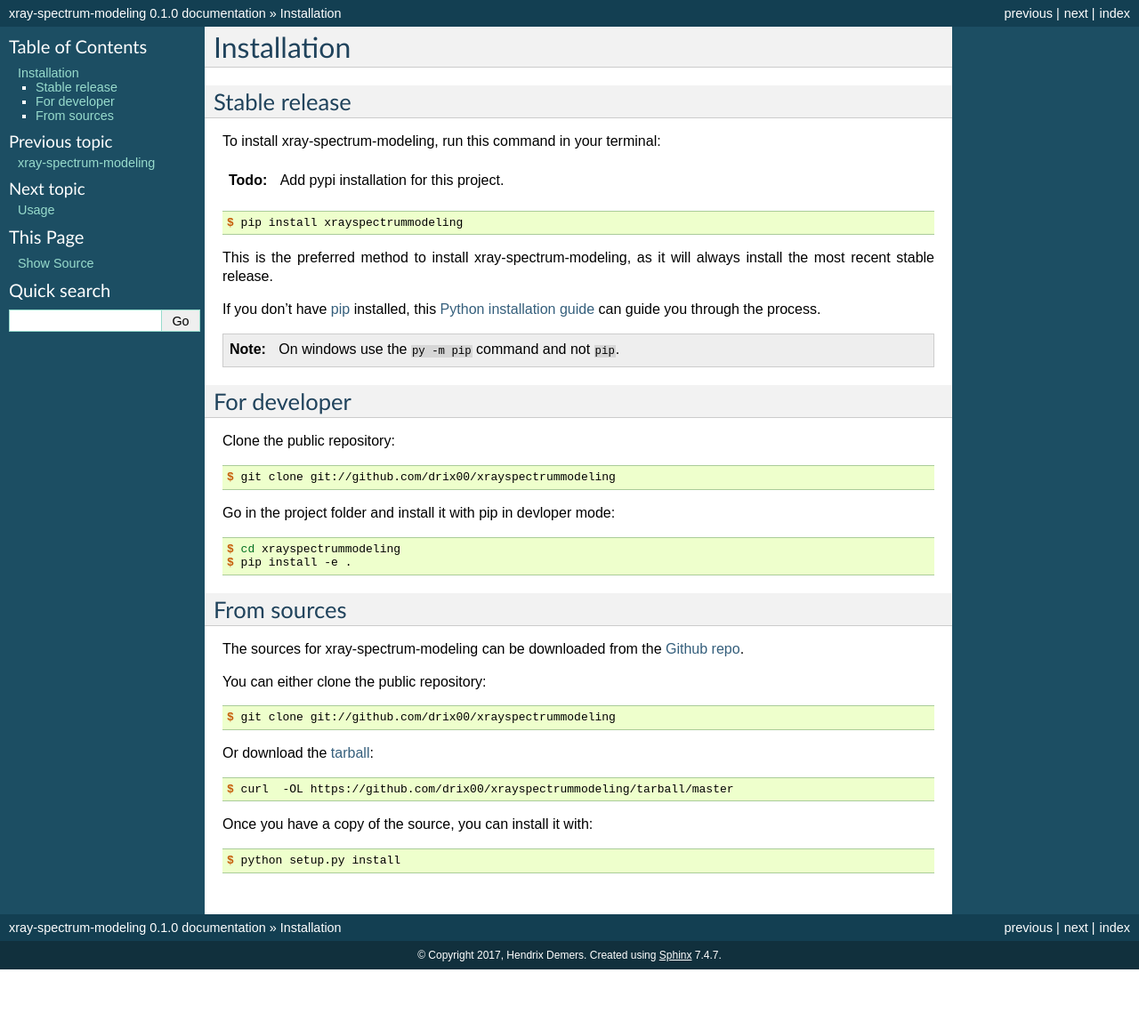
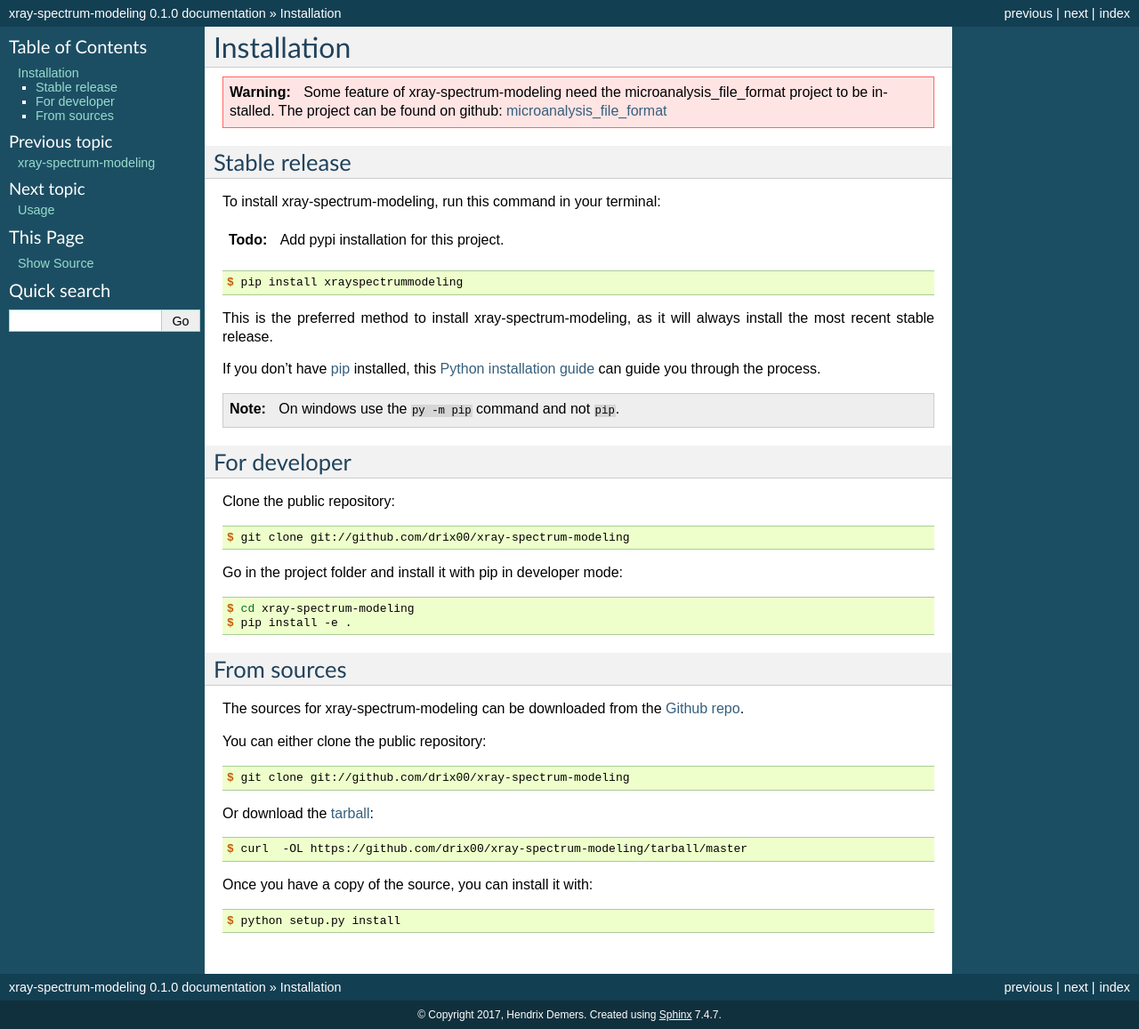
Before and after one commit to drix00/xray-spectrum-modeling, a Sphinx documentation site: the page built from docs/installation.rst, in a window 1280 px wide. Shown: the whole page at 89% size. Built offline with Sphinx 7.4.7, drawn with Linux system fonts in a browser that asks for light colours; before the commit the page ends 1090 px from its top, so only the background shows below that.

Commit message:
Update documentation to indicate that the project need microanalysis_file_format project.

```diff
--- a/docs/installation.rst
+++ b/docs/installation.rst
@@ -4,6 +4,11 @@
 Installation
 ============
 
+
+.. warning::
+
+    Some feature of xray-spectrum-modeling need the microanalysis_file_format project to be installed.
+    The project can be found on github: `microanalysis_file_format <https://github.com/drix00/microanalysis_file_format>`_
 
 Stable release
 --------------
@@ -35,13 +40,13 @@ Clone the public repository:
 
 .. code-block:: console
 
-    $ git clone git://github.com/drix00/xrayspectrummodeling
+    $ git clone git://github.com/drix00/xray-spectrum-modeling
 
-Go in the project folder and install it with pip in devloper mode:
+Go in the project folder and install it with pip in developer mode:
 
 .. code-block:: console
 
-    $ cd xrayspectrummodeling
+    $ cd xray-spectrum-modeling
     $ pip install -e .
 
 From sources
@@ -53,13 +58,13 @@ You can either clone the public repository:
 
 .. code-block:: console
 
-    $ git clone git://github.com/drix00/xrayspectrummodeling
+    $ git clone git://github.com/drix00/xray-spectrum-modeling
 
 Or download the `tarball`_:
 
 .. code-block:: console
 
-    $ curl  -OL https://github.com/drix00/xrayspectrummodeling/tarball/master
+    $ curl  -OL https://github.com/drix00/xray-spectrum-modeling/tarball/master
 
 Once you have a copy of the source, you can install it with:
 
@@ -68,5 +73,5 @@ Once you have a copy of the source, you can install it with:
     $ python setup.py install
 
 
-.. _Github repo: https://github.com/drix00/xrayspectrummodeling
-.. _tarball: https://github.com/drix00/xrayspectrummodeling/tarball/master
+.. _Github repo: https://github.com/drix00/xray-spectrum-modeling
+.. _tarball: https://github.com/drix00/xray-spectrum-modeling/tarball/master
```
